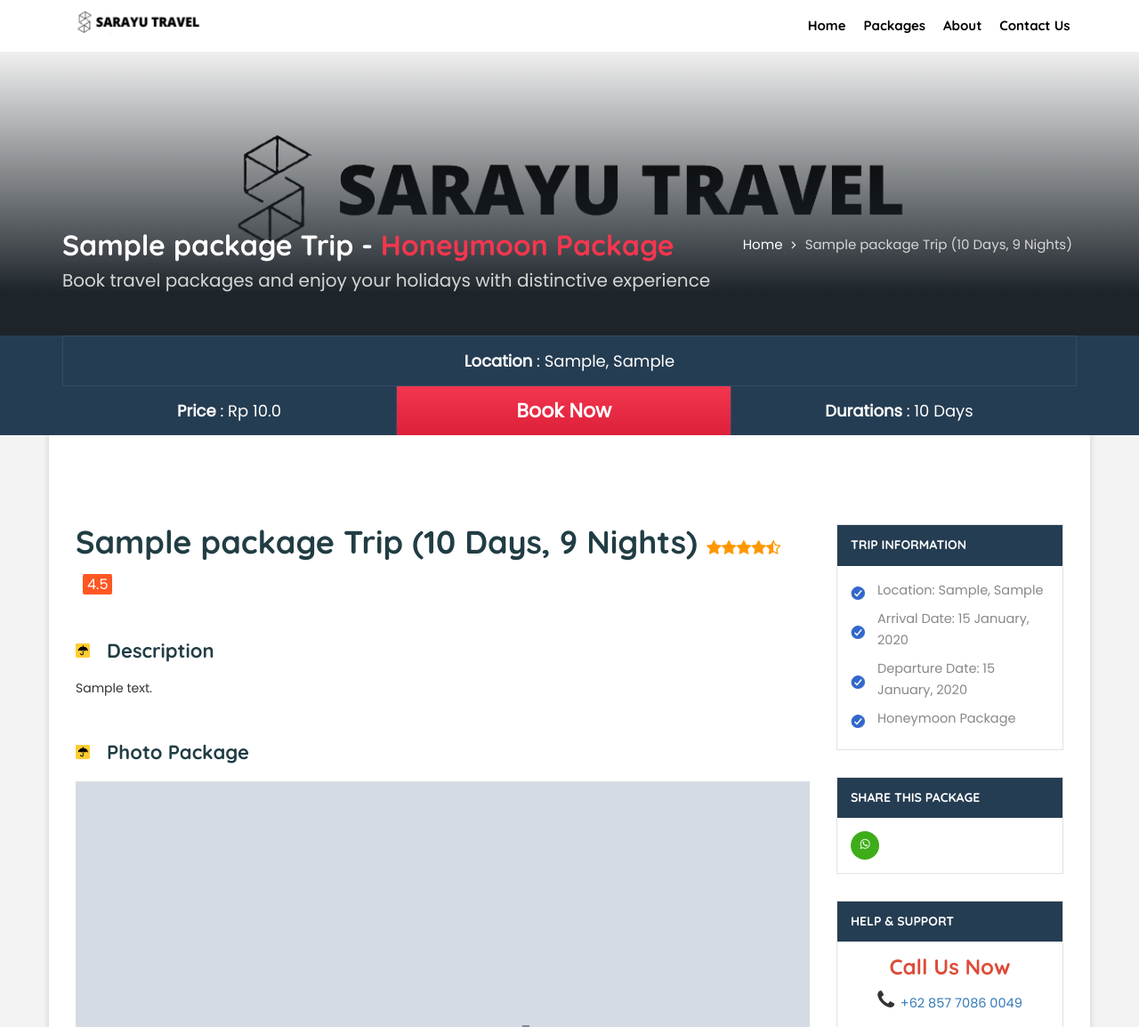
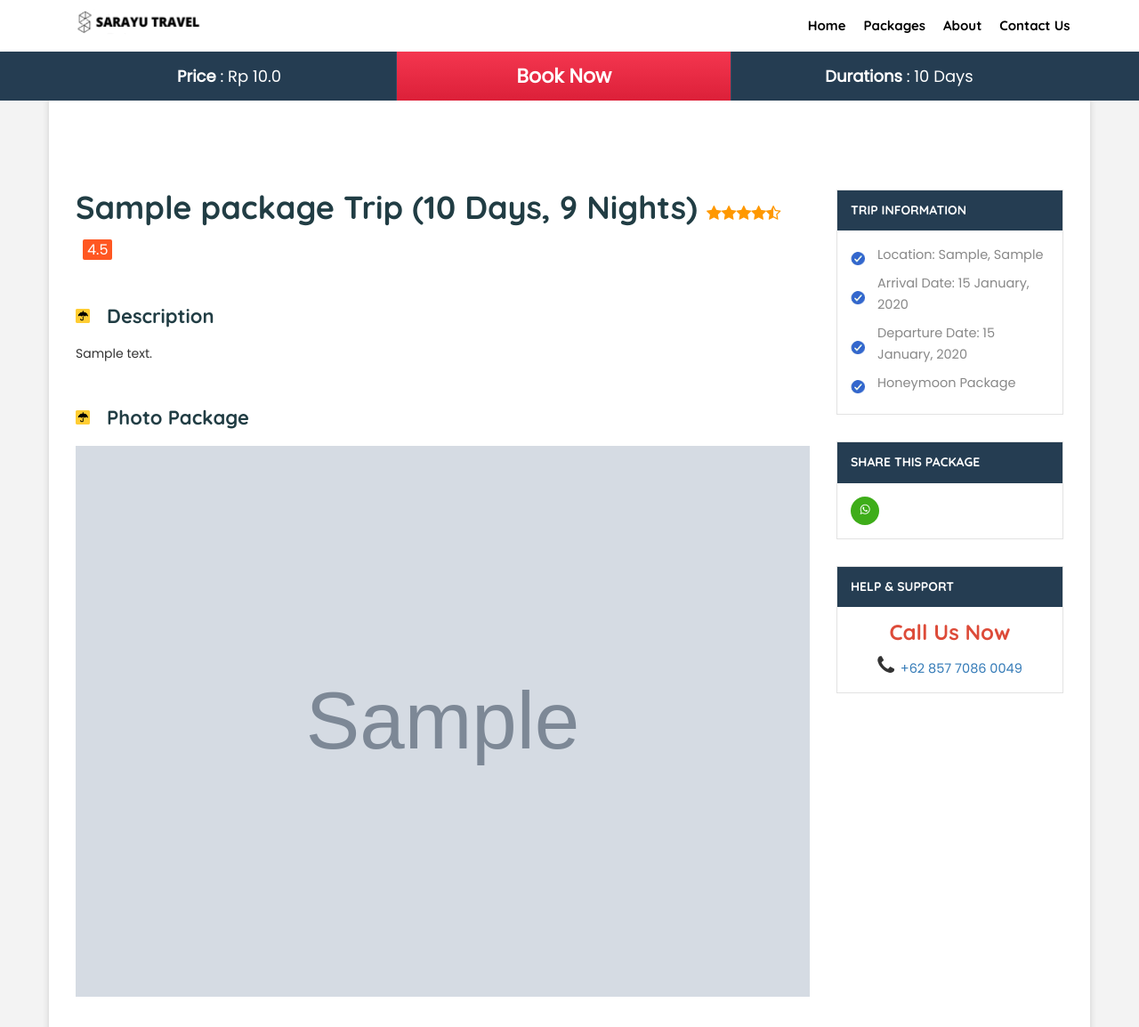
Before and after one commit to randysetiawanh/sarayu-project, a Django app: page /package/detail/1/ in a window 1280 px wide. Shown: the top 1154 px of the page at 89% size. Run offline with Django 3.2, Linux system fonts and the light colour scheme; tables that the repository leaves empty hold one stand-in row (values such as "Sample post"); grey boxes marked "Sample" are stand-in pictures.

Commit message:
Resolve conflict

```diff
--- a/sarayutravel/sarayutravel/settings.py
+++ b/sarayutravel/sarayutravel/settings.py
@@ -123,7 +123,7 @@
 EMAIL_HOST_PASSWORD = 'dquqersuwqfygleg'
 EMAIL_USE_TLS = True
 DEFAULT_FROM_EMAIL = 'Sarayu Travel <noreply@sarayutravel.com>'
-DEFAULT_CONTACT_EMAIL = 'randysetiawanh@gmail.com'
+DEFAULT_CONTACT_EMAIL = 'natexyz.co@gmail.com'
 
 MESSAGE_TAGS = {
     messages.DEBUG: 'alert-secondary',
--- a/sarayutravel/travel/templates/travel/booking_detail.html
+++ b/sarayutravel/travel/templates/travel/booking_detail.html
@@ -6,7 +6,7 @@
     {% include 'snippets/messages.html' %}
     <div class="tr-register">
         <div class="tr-regi-form">
-            <h4>Create a Booking</h4>
+            <h4>Lengkapi Dulu Ya!</h4>
             <p></p>
             <form class="col s12" method="POST" id="form" onsubmit="alert('Your Booking is submited successfuly.');">
                 {% csrf_token %}
--- a/sarayutravel/travel/templates/travel/detail_package.html
+++ b/sarayutravel/travel/templates/travel/detail_package.html
@@ -3,22 +3,7 @@
 {% load humanize %}
 
 {% block mainBanner %}
-<section>
-    {% include 'snippets/messages.html' %}
-    <div class="rows inner_banner inner_banner_4">
-        <div class="container">
-            <h2><span>{{DetailPackage.namePackage}} Trip -</span> {{DetailPackage.categoryPackage}}</h2>
-            <ul>
-                <li><a href="{% url 'travel:index' %}">Home</a>
-                </li>
-                <li><i class="fa fa-angle-right" aria-hidden="true"></i> </li>
-                <li><a href="#inner-page-title" class="bread-acti">{{DetailPackage.namePackage}} Trip ({{DetailPackage.daysPackage}} Days, {{DetailPackage.countNights}} Nights)</a>
-                </li>
-            </ul>
-            <p>Book travel packages and enjoy your holidays with distinctive experience</p>
-        </div>
-    </div>
-</section>
+
 {% endblock mainBanner %}
 
 {% block mainContent %}
@@ -26,11 +11,6 @@
 <section>
     <div class="rows banner_book" id="inner-page-title">
         <div class="container">
-            <div class="banner_book_full">
-                <ul>
-                    <li><b>Location</b> : {{DetailPackage.cityPackage}}, {{DetailPackage.countryPackage}}</li>
-                </ul>
-            </div>
             <div class="banner_book_1">
                 <ul>
                     <li><b>Price</b> : Rp {{DetailPackage.pricePackage|intcomma}}</li>
```
